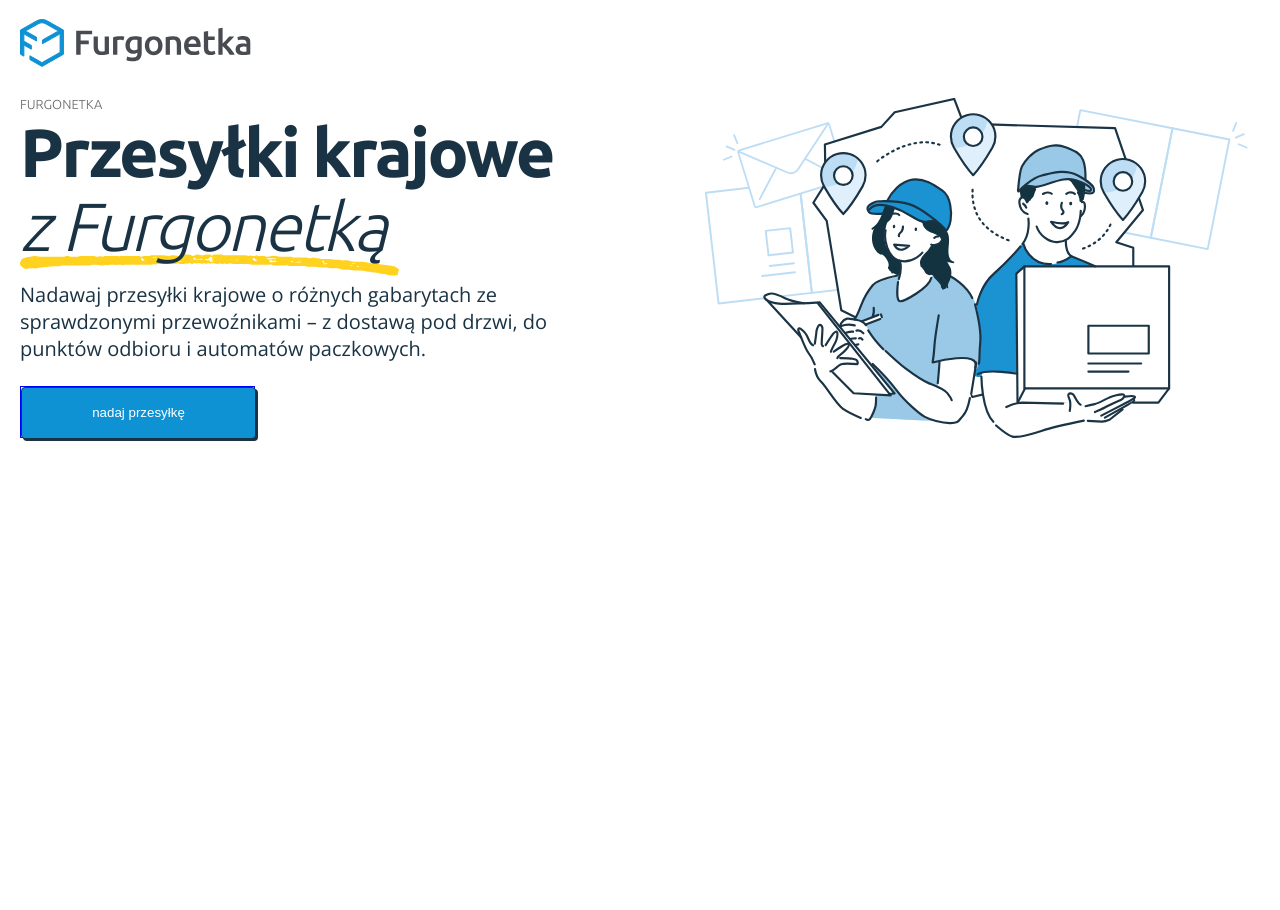
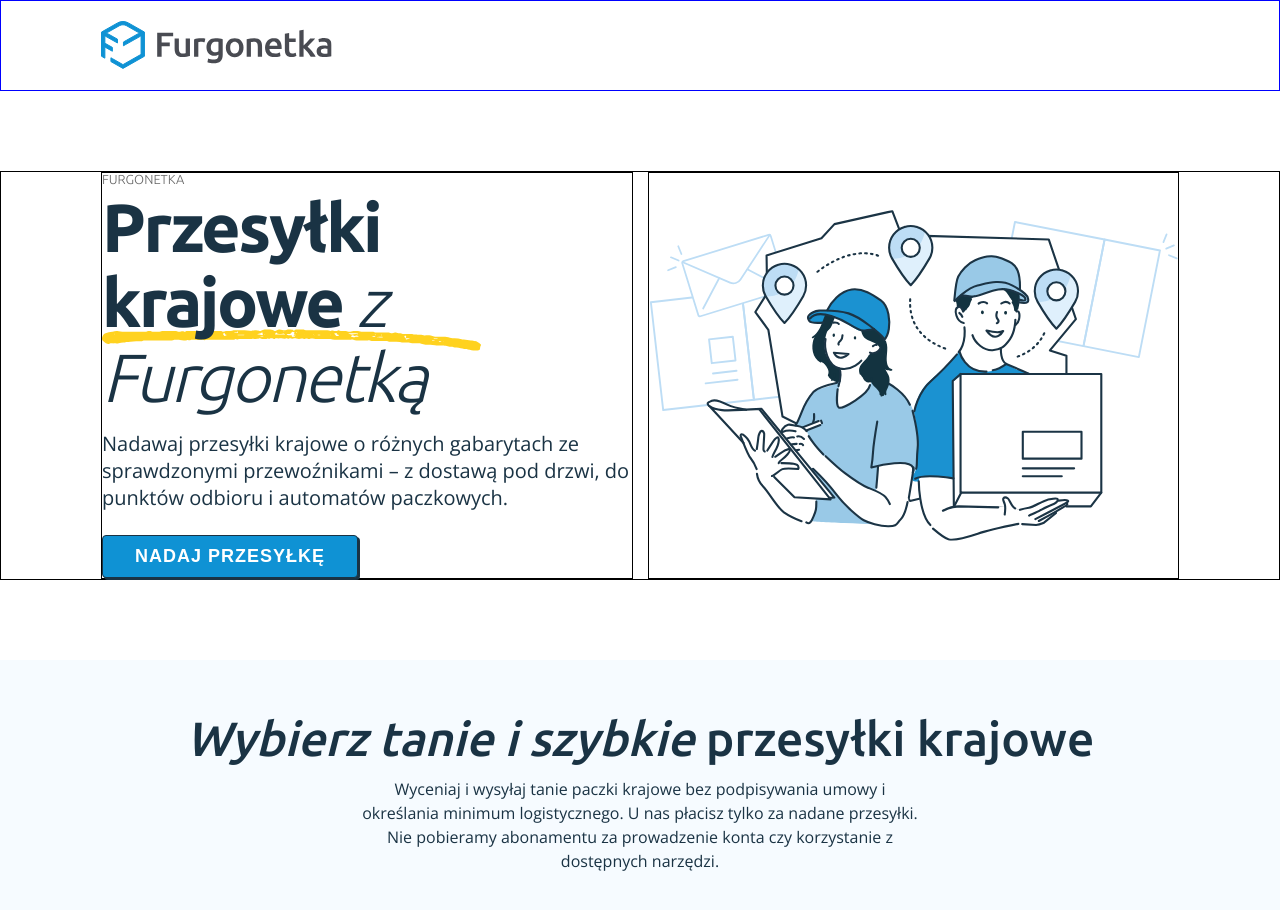
Before and after one commit to EwelinaKopacz/Furgonetka-LandingPage, a React (Create React App) app: page / in a window 1280 px wide. Shown: the top 910 px of the page. Before the commit the page ends 800 px from the top, so only its background shows below. Built offline with nearby package versions, Linux system fonts and the light colour scheme.

Commit message:
added Intro component

```diff
--- a/src/components/App/App.css
+++ b/src/components/App/App.css
@@ -1,10 +1,9 @@
 .wrapper {
-    max-width: calc(var(--site-width-max) - 200px );
+    max-width: var(--site-width-max);
     min-width: var(--site-width-min);
     display: flex;
     flex-direction: column;
     align-items: flex-start;
-    margin: 0 auto;
     background-color: var(--clr-white);
     /* border:.5px solid blue; */
 }
--- a/src/components/App/App.js
+++ b/src/components/App/App.js
@@ -2,6 +2,7 @@
 import './App.css';
 import NavBar from "../NavBar/NavBar";
 import Hero from "../Hero/Hero";
+import Intro from "../Intro/Intro";
 
 
 function App() {
@@ -9,6 +10,7 @@
     <div className='wrapper'>
       <NavBar/>
       <Hero/>
+      <Intro/>
     </div>
   );
 }
--- a/src/components/Button/Button.css
+++ b/src/components/Button/Button.css
@@ -1,10 +1,22 @@
 .cta__btn {
-    width: 235px;
-    height: 52px;
+    display: flex;
+    flex-direction: row;
+    justify-content: center;
+    align-items: center;
+
     padding: 8px 32px;
-    background: #0F92D4;
-    border: 1.5px solid #1A3344;
-    box-shadow: 2px 2px 0px #1A3344;
+    background: var(--clr-primary);
+    border: 1.5px solid var(--clr-text-dark);
+    box-shadow: 2px 2px 0px var(--clr-text-dark);
     border-radius: 4px;
-    color: #FFFFFF;
 }
+
+.cta__text {
+    font-weight: var(--open-sans-fw-semi-bold);
+    font-size: var(--fs-button);
+    line-height: 25px;
+    letter-spacing: 1px;
+    text-transform: uppercase;
+    color: var(--clr-text-light);
+
+}
--- a/src/components/Button/Button.js
+++ b/src/components/Button/Button.js
@@ -3,7 +3,11 @@
 
 const Button = ({text}) => {
     return (
-        <button className='cta__btn'>{text}</button>
+        <div className='box__btn cta'>
+            <button className='cta__btn'>
+                <p className='cta__text'>{text}</p>
+            </button>
+        </div>
     )
 }
 
--- a/src/components/Hero/Hero.css
+++ b/src/components/Hero/Hero.css
@@ -1,16 +1,13 @@
 .hero {
     width: 100%;
-    height: 355px;
-    display: flex;
-    justify-content: space-between;
-    align-items: center;
-    gap:15px;
-    /* border:.5px solid blue; */
-}
+    display: grid;
+    grid-template-columns: repeat(2, 1fr);
+    grid-template-rows: max-content;
+    margin:80px 0px;
+    padding: 0px 100px;
+    gap: 15px;
 
-.hero__left, .hero__right {
-    width: 569px;
-    height: 340px;
+    border:.5px solid black;
 }
 
 .hero__left {
@@ -18,18 +15,18 @@
     flex-direction: column;
     align-items: center;
     padding: 0px;
+    border:.5px solid black;
 }
 
 .hero__right {
     background-image: url(../../assets/hero-img.svg);
     background-repeat: no-repeat;
     background-position: center center;
-    background-size: contain
+    background-size: contain;
+    border:.5px solid black;
 }
 
 .box__container {
-    width: 100%;
-    height: 100%;
     display: flex;
     flex-direction: column;
     align-items: flex-start;
@@ -38,17 +35,14 @@
 }
 
 .box__description {
-    width: 100%;
-    height: 264px;
     display: flex;
     flex-direction: column;
     align-items: flex-start;
     padding: 0px;
     gap: 16px;
+
 }
 .box__head {
-    width: 100%;
-    height: 167px;
     display: flex;
     flex-direction: column;
     align-items: flex-start;
@@ -60,7 +54,7 @@
 }
 
 .head__text {
-    height: 13px;
+
     font-weight: var(--ubuntu-fw-light);
     font-size: var(--fs-top-text);
     line-height: 100%;
@@ -69,7 +63,6 @@
 }
 
 .head__h1 {
-    height: 150px;
     font-weight: var(--ubuntu-fw-bold);
     font-size: var(--fs-header1);
     line-height: 110%;
@@ -94,8 +87,8 @@
 }
 
 .box__info {
-    width: 100%;
-    height: 81px;
+    /* width: 100%;
+    height: 81px; */
 }
 
 .box__text {
@@ -104,9 +97,3 @@
     line-height: 27px;
     color:var(--clr-text-dark);
 }
-
-.box__btn {
-    width: 235px;
-    height: 52px;
-    border:.5px solid blue;
-}
--- a/src/components/Hero/Hero.js
+++ b/src/components/Hero/Hero.js
@@ -1,6 +1,7 @@
 import React from 'react';
 import './Hero.css';
 import Button from '../Button/Button';
+import image from '../../assets/hero-img.svg';
 
 const Hero = () => {
   return (
@@ -17,9 +18,7 @@
                         <p className='box__text'>Nadawaj przesyłki krajowe o różnych gabarytach ze sprawdzonymi przewoźnikami – z dostawą pod drzwi, do punktów odbioru i automatów paczkowych. </p>
                     </div>
                  </div>
-                <div className='box__btn cta'>
-                    <Button text='nadaj przesyłkę'/>
-                </div>
+                <Button text='nadaj przesyłkę'/>
             </div>
         </div>
         <div className='hero__right box'></div>
--- a/src/components/Intro/Intro.css
+++ b/src/components/Intro/Intro.css
@@ -0,0 +1,51 @@
+.intro {
+    width: 100%;
+    height: calc(165px + 96px);
+    background-color: var(--clr-background);
+}
+
+.intro__container {
+    margin: 48px 0;
+    display: flex;
+    flex-direction: column;
+    align-items: center;
+    justify-content: center;
+}
+
+.intro__description {
+    height: 165px;
+    max-width: 960px;
+    display: flex;
+    flex-direction: column;
+    align-items: center;
+    justify-content: flex-start;
+    gap:16px;
+}
+
+.intro__header {
+    height: 53px;
+    font-family: var(--font-family-secondary);
+    font-style: italic;
+    font-weight: var(--ubuntu-fw-medium);
+    font-size: var(--fs-header2);
+    font-style: normal;
+    line-height: 110%;
+    text-align: center;
+    color: var(--clr-text-dark);
+    padding: 4px;
+}
+
+.intro__text {
+    max-width: 564px;
+    height: 96px;
+    font-family: 'Open Sans';
+    font-weight: var(--ubuntu-fw-light);
+    font-size: var(--fs-text);
+    line-height: 150%;
+    text-align: center;
+    color: var(--clr-text-dark);
+}
+
+.intro__special {
+    font-style: italic;
+}
--- a/src/components/Intro/Intro.js
+++ b/src/components/Intro/Intro.js
@@ -0,0 +1,18 @@
+import React from 'react';
+import './Intro.css';
+
+const Intro = () => {
+    return (
+        <section className='intro'>
+            <div className='intro__container'>
+                <div className='intro__description'>
+                    <h2 className='intro__header'><span className='intro__special'>Wybierz tanie i szybkie</span> przesyłki krajowe</h2>
+                    <p className='intro__text'>Wyceniaj i wysyłaj tanie paczki krajowe bez podpisywania umowy i określania minimum logistycznego. U nas płacisz tylko za nadane przesyłki. Nie pobieramy abonamentu za prowadzenie konta czy korzystanie z dostępnych narzędzi.</p>
+                </div>
+            </div>
+
+        </section>
+    )
+}
+
+export default Intro;
--- a/src/components/NavBar/NavBar.css
+++ b/src/components/NavBar/NavBar.css
@@ -1,7 +1,18 @@
 .nav {
     width: 100%;
-    min-height: 9rem;
+    height: 91px;
+    padding: 0px 0px 1px;
     display: flex;
+    justify-content: flex-start;
     align-items: center;
-    gap:101px;
+    border: .5px solid blue;
 }
+
+.nav__container {
+    width: 100%;
+    display: flex;
+    justify-content: flex-start;
+    align-items: center;
+    padding: 0px 100px;
+    gap: 32px;
+}
--- a/src/components/NavBar/NavBar.js
+++ b/src/components/NavBar/NavBar.js
@@ -6,7 +6,9 @@
 const NavBar = () => {
     return(
         <nav className='nav'>
-            <NavBarLogo logo={logo} alt='furgonetka-logo'/>
+            <div className='nav__container'>
+                <NavBarLogo logo={logo} alt='furgonetka-logo'/>
+            </div>
         </nav>
     )
 
--- a/src/components/NavBarLogo/NavBarLogo.css
+++ b/src/components/NavBarLogo/NavBarLogo.css
@@ -0,0 +1,7 @@
+.nav__logo {
+    display: flex;
+    flex-direction: row;
+    align-items: center;
+    padding: 0px;
+    gap: 101px;
+}
```
